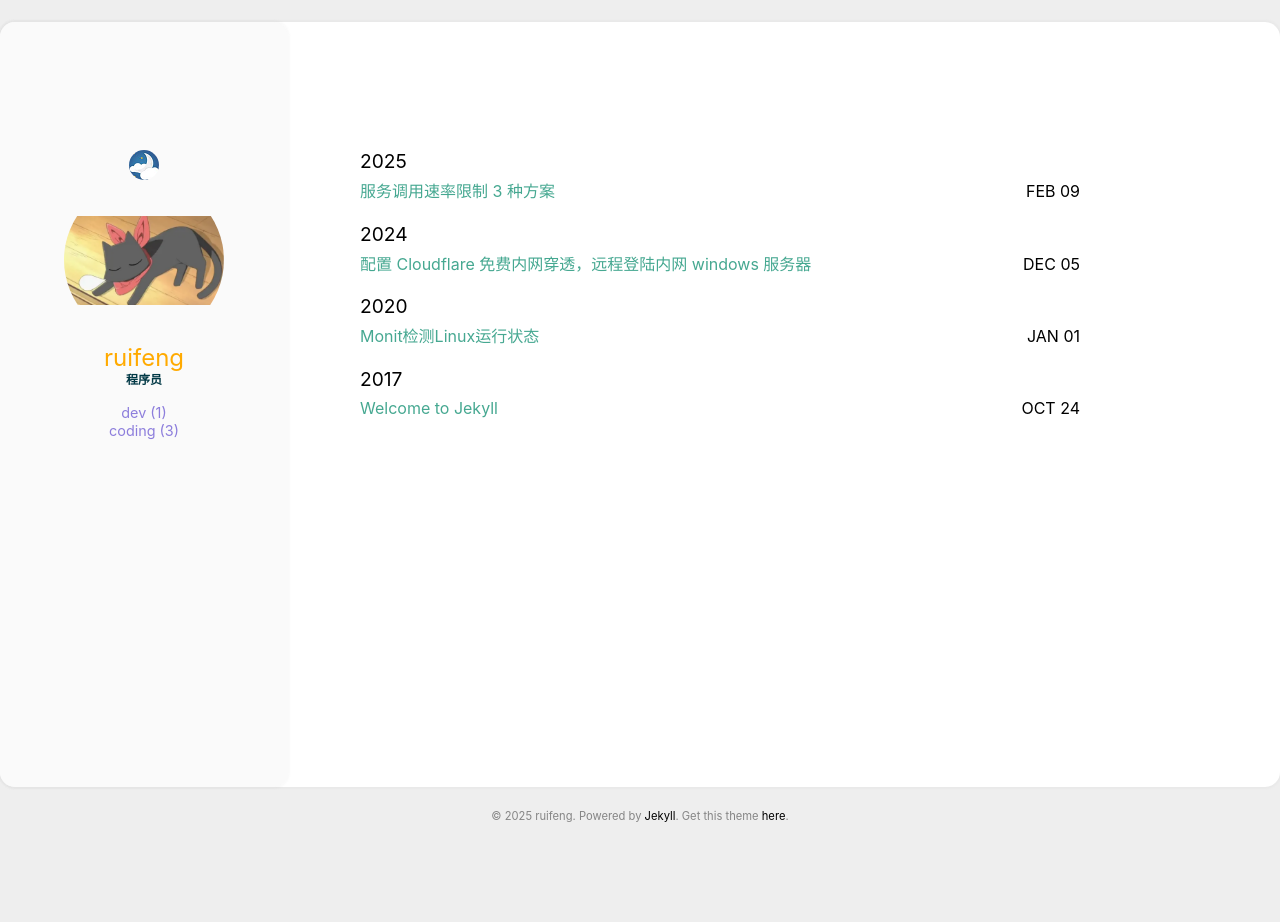
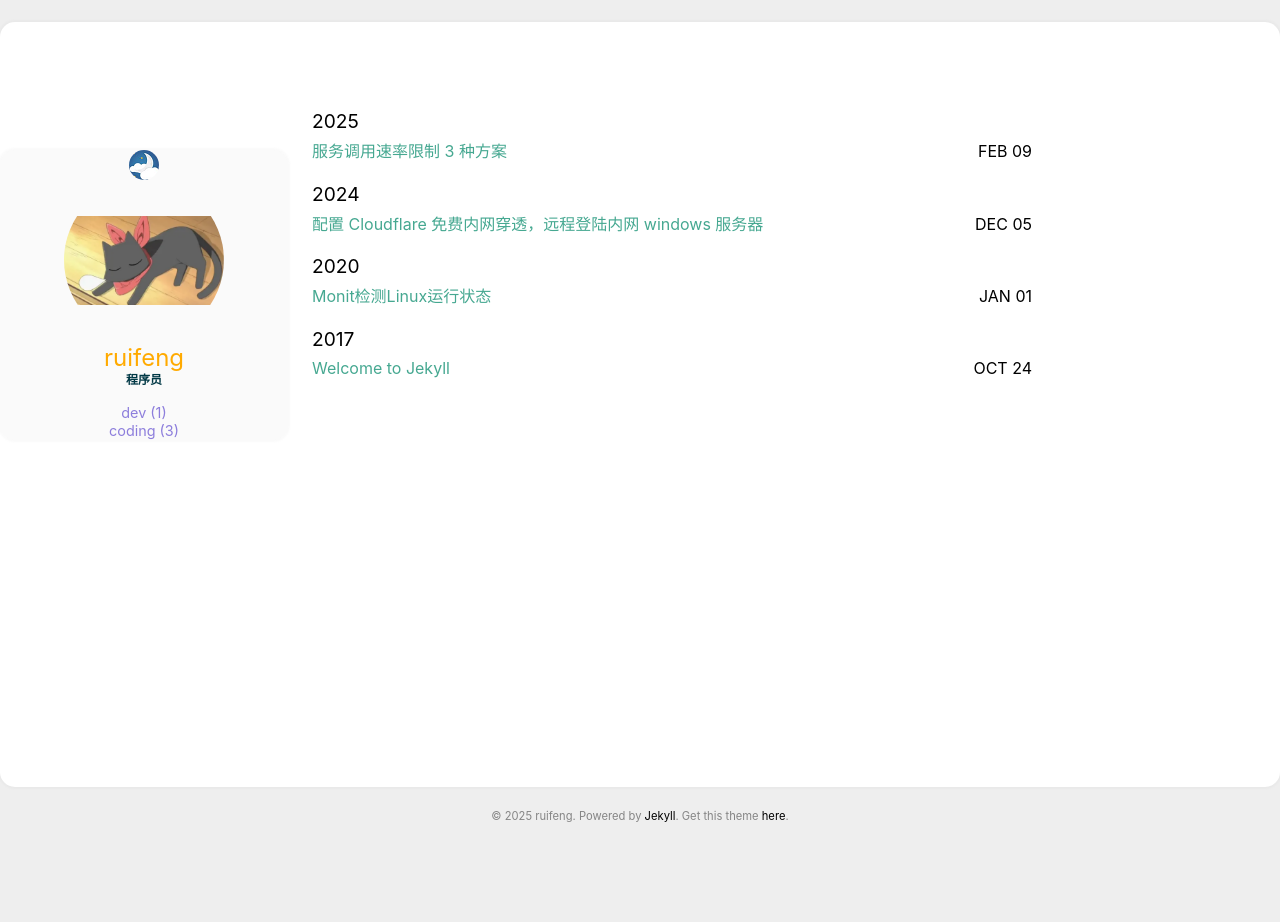
Before and after one commit to ruifengz90/ruifengz90.github.io, a Jekyll site: the page built from index.html, in a window 1280 px wide. Built offline with Jekyll 4.4.1, drawn with Linux system fonts in a browser that asks for light colours.

Commit message:
use grid instead of absolute position to place header

```diff
--- a/_layouts/page.html
+++ b/_layouts/page.html
@@ -5,11 +5,11 @@
 
 <body>
   <div class="content">
+    <div>
+      {% include header.html %}
 
-    {% include header.html %}
-
-    {% include mobile_menu.html %}
-
+      {% include mobile_menu.html %}
+    </div>
     <main class="main">
 
     {{ content }}
--- a/assets/css/main.scss
+++ b/assets/css/main.scss
@@ -138,35 +138,30 @@ img {
 }
 
 .content {
+    display: grid;
+    grid-template-columns: 18rem 1fr;
+    grid-template-areas: "header main";
+    gap: 1rem;
     margin: 1.4em auto;
     z-index: 0;
     background: var(--content_bg);
-    position: relative;
     min-height: 85%;
     border-radius: 15px;
     box-shadow: 0 0 2px 2px var(--shadow_color);
     padding-bottom: 2rem;
-
-    @include breakpoint(medium) {
-        margin-left: auto;
-        margin-right: auto;
-        max-width: 1440px;
-        padding-top: 2.5rem;
-    }
+    max-width: 1440px;
 
     @include mobile-only {
-        padding-top: 16rem;
+        grid-template-columns: 1fr;
+        grid-template-areas: "header" "main";
         min-height: 75%;
         max-width: 92%;
     }
 }
 
 .main {
+    grid-area: main;
     padding: 0.5rem;
-
-    @include breakpoint(medium) {
-        margin-left: 22rem;
-    }
 }
 
 .aboutme {
@@ -284,28 +279,21 @@ img {
    ========================================================================== */
 
 .header {
+    grid-area: header;
     background-color: var(--header_bg);
     z-index: 1;
-    position: absolute;
     top: 0;
     border-radius: var(--border_radius);
     box-shadow: 0 0 2px 2px var(--shadow_color);
+    // height: 100%;
 
     @include mobile-only {
         width: 100%;
-        height: 9rem;
     }
-
-    @include breakpoint(medium) {
-        width: 18rem;
-        height: 100%;
-        min-height: 100%;
-    }
-
 }
 
 .header_content {
-    position: absolute;
+    // position: absolute;
     text-align: center;
 
     @include breakpoint(medium) {
@@ -379,7 +367,7 @@ img {
                 content: '';
                 width: inherit;
                 height: inherit;
-                position: absolute;
+                // position: absolute;
                 left: 0;
                 top: 0;
                 transition: background .5s ease;
@@ -392,7 +380,7 @@ img {
                 content: '';
                 width: 30px;
                 height: 30px;
-                position: absolute;
+                // position: absolute;
                 transform: scale(0);
                 transition: all .5s ease;
             }
@@ -470,13 +458,7 @@ img {
 
     @include mobile-only {
         display: block;
-        margin: -.5rem;
-    }
-
-    @include breakpoint(medium) {
-        position: absolute;
-        top: 1.25rem;
-        right: 1.25rem;
+        margin: 0.5rem;
     }
 }
 
```
